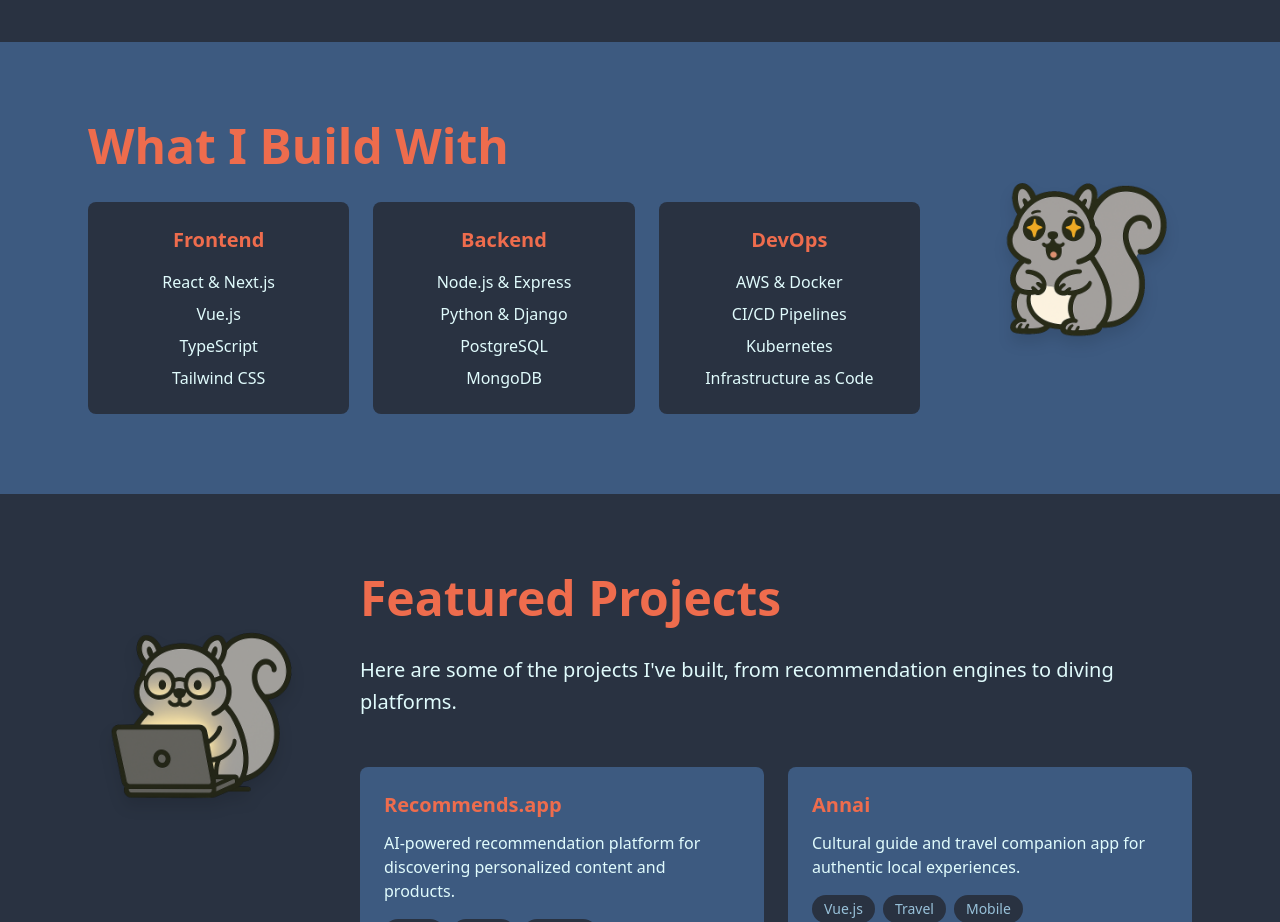
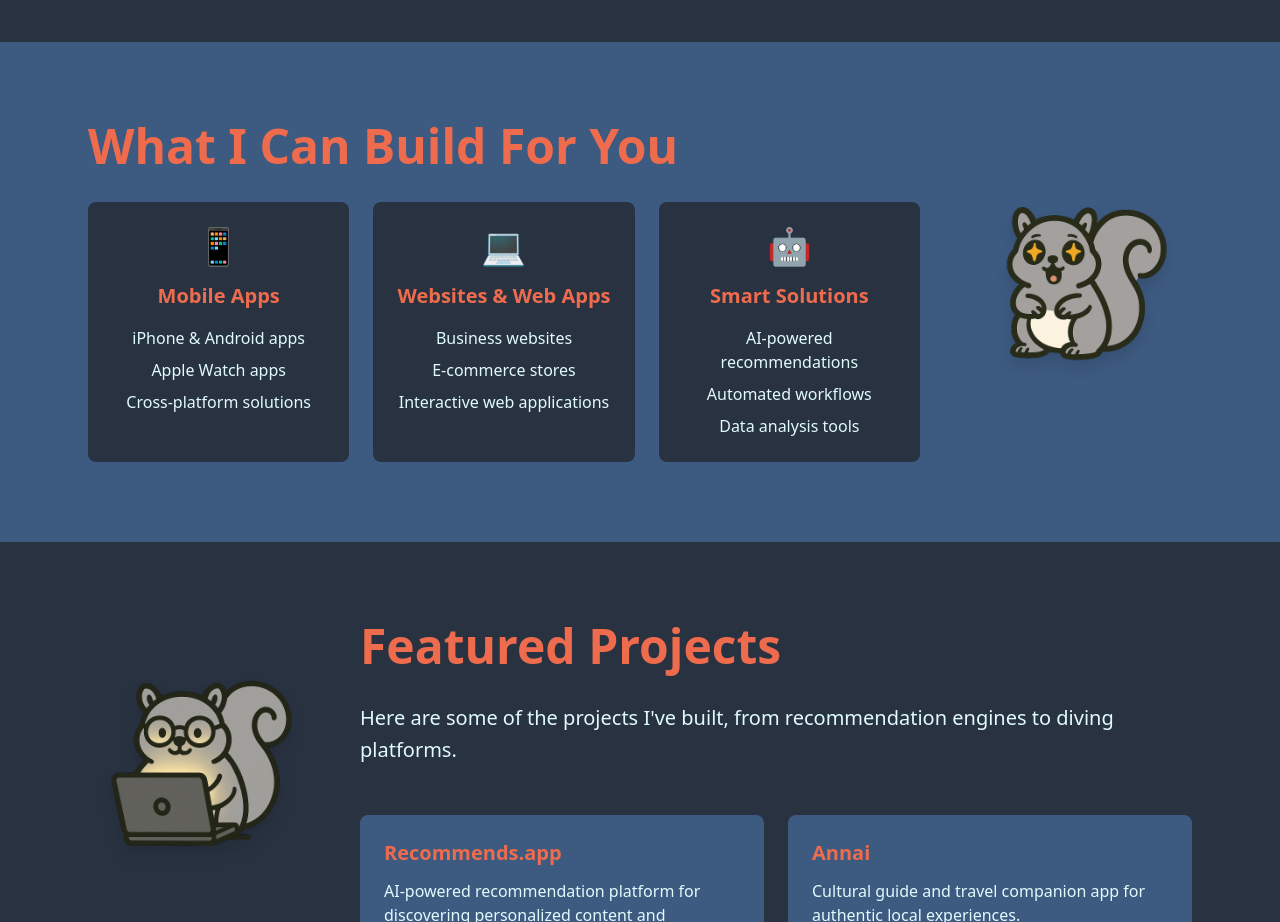
Before and after one commit to Nimzyow/foreverintransit, an Astro site: page / in a window 1280 px wide. Shown: the part 1240-2162 px from the top of the page. Built offline with nearby package versions, Linux system fonts and the light colour scheme; Astro itself is replaced by a stand-in of ours.

Commit message:
progress

```diff
--- a/src/pages/index.astro
+++ b/src/pages/index.astro
@@ -114,36 +114,36 @@ import "../styles/globals.css";
             class="w-32 h-32 hover:bounce transition-transform duration-300 drop-shadow-xl"
           />
         </div>
-        <h2 class="text-4xl font-bold mb-8 text-[var(--color-highlight)]">What I Build With</h2>
+        <h2 class="text-4xl font-bold mb-8 text-[var(--color-highlight)]">What I Can Build For You</h2>
 
         <div class="grid grid-cols-1 gap-6">
           <div class="bg-[var(--color-dark)] p-6 rounded-lg">
-            <h3 class="text-xl font-bold mb-4 text-[var(--color-highlight)]">Frontend</h3>
-            <div class="space-y-2 text-[var(--color-accent)]">
-              <p>React & Next.js</p>
-              <p>Vue.js</p>
-              <p>TypeScript</p>
-              <p>Tailwind CSS</p>
+            <div class="text-4xl mb-4 text-center">📱</div>
+            <h3 class="text-xl font-bold mb-4 text-[var(--color-highlight)] text-center">Mobile Apps</h3>
+            <div class="space-y-2 text-[var(--color-accent)] text-center">
+              <p>iPhone & Android apps</p>
+              <p>Apple Watch apps</p>
+              <p>Cross-platform solutions</p>
             </div>
           </div>
 
           <div class="bg-[var(--color-dark)] p-6 rounded-lg">
-            <h3 class="text-xl font-bold mb-4 text-[var(--color-highlight)]">Backend</h3>
-            <div class="space-y-2 text-[var(--color-accent)]">
-              <p>Node.js & Express</p>
-              <p>Python & Django</p>
-              <p>PostgreSQL</p>
-              <p>MongoDB</p>
+            <div class="text-4xl mb-4 text-center">💻</div>
+            <h3 class="text-xl font-bold mb-4 text-[var(--color-highlight)] text-center">Websites & Web Apps</h3>
+            <div class="space-y-2 text-[var(--color-accent)] text-center">
+              <p>Business websites</p>
+              <p>E-commerce stores</p>
+              <p>Interactive web applications</p>
             </div>
           </div>
 
           <div class="bg-[var(--color-dark)] p-6 rounded-lg">
-            <h3 class="text-xl font-bold mb-4 text-[var(--color-highlight)]">DevOps</h3>
-            <div class="space-y-2 text-[var(--color-accent)]">
-              <p>AWS & Docker</p>
-              <p>CI/CD Pipelines</p>
-              <p>Kubernetes</p>
-              <p>Infrastructure as Code</p>
+            <div class="text-4xl mb-4 text-center">🤖</div>
+            <h3 class="text-xl font-bold mb-4 text-[var(--color-highlight)] text-center">Smart Solutions</h3>
+            <div class="space-y-2 text-[var(--color-accent)] text-center">
+              <p>AI-powered recommendations</p>
+              <p>Automated workflows</p>
+              <p>Data analysis tools</p>
             </div>
           </div>
         </div>
@@ -153,36 +153,36 @@ import "../styles/globals.css";
       <div class="hidden md:flex items-center gap-12">
         <!-- Left: Content -->
         <div class="flex-1">
-          <h2 class="text-4xl lg:text-5xl font-bold mb-8 text-[var(--color-highlight)]">What I Build With</h2>
+          <h2 class="text-4xl lg:text-5xl font-bold mb-8 text-[var(--color-highlight)]">What I Can Build For You</h2>
 
           <div class="grid grid-cols-3 gap-6">
             <div class="bg-[var(--color-dark)] p-6 rounded-lg text-center">
-              <h3 class="text-xl font-bold mb-4 text-[var(--color-highlight)]">Frontend</h3>
+              <div class="text-4xl mb-4">📱</div>
+              <h3 class="text-xl font-bold mb-4 text-[var(--color-highlight)]">Mobile Apps</h3>
               <div class="space-y-2 text-[var(--color-accent)]">
-                <p>React & Next.js</p>
-                <p>Vue.js</p>
-                <p>TypeScript</p>
-                <p>Tailwind CSS</p>
+                <p>iPhone & Android apps</p>
+                <p>Apple Watch apps</p>
+                <p>Cross-platform solutions</p>
               </div>
             </div>
 
             <div class="bg-[var(--color-dark)] p-6 rounded-lg text-center">
-              <h3 class="text-xl font-bold mb-4 text-[var(--color-highlight)]">Backend</h3>
+              <div class="text-4xl mb-4">💻</div>
+              <h3 class="text-xl font-bold mb-4 text-[var(--color-highlight)]">Websites & Web Apps</h3>
               <div class="space-y-2 text-[var(--color-accent)]">
-                <p>Node.js & Express</p>
-                <p>Python & Django</p>
-                <p>PostgreSQL</p>
-                <p>MongoDB</p>
+                <p>Business websites</p>
+                <p>E-commerce stores</p>
+                <p>Interactive web applications</p>
               </div>
             </div>
 
             <div class="bg-[var(--color-dark)] p-6 rounded-lg text-center">
-              <h3 class="text-xl font-bold mb-4 text-[var(--color-highlight)]">DevOps</h3>
+              <div class="text-4xl mb-4">🤖</div>
+              <h3 class="text-xl font-bold mb-4 text-[var(--color-highlight)]">Smart Solutions</h3>
               <div class="space-y-2 text-[var(--color-accent)]">
-                <p>AWS & Docker</p>
-                <p>CI/CD Pipelines</p>
-                <p>Kubernetes</p>
-                <p>Infrastructure as Code</p>
+                <p>AI-powered recommendations</p>
+                <p>Automated workflows</p>
+                <p>Data analysis tools</p>
               </div>
             </div>
           </div>
```
